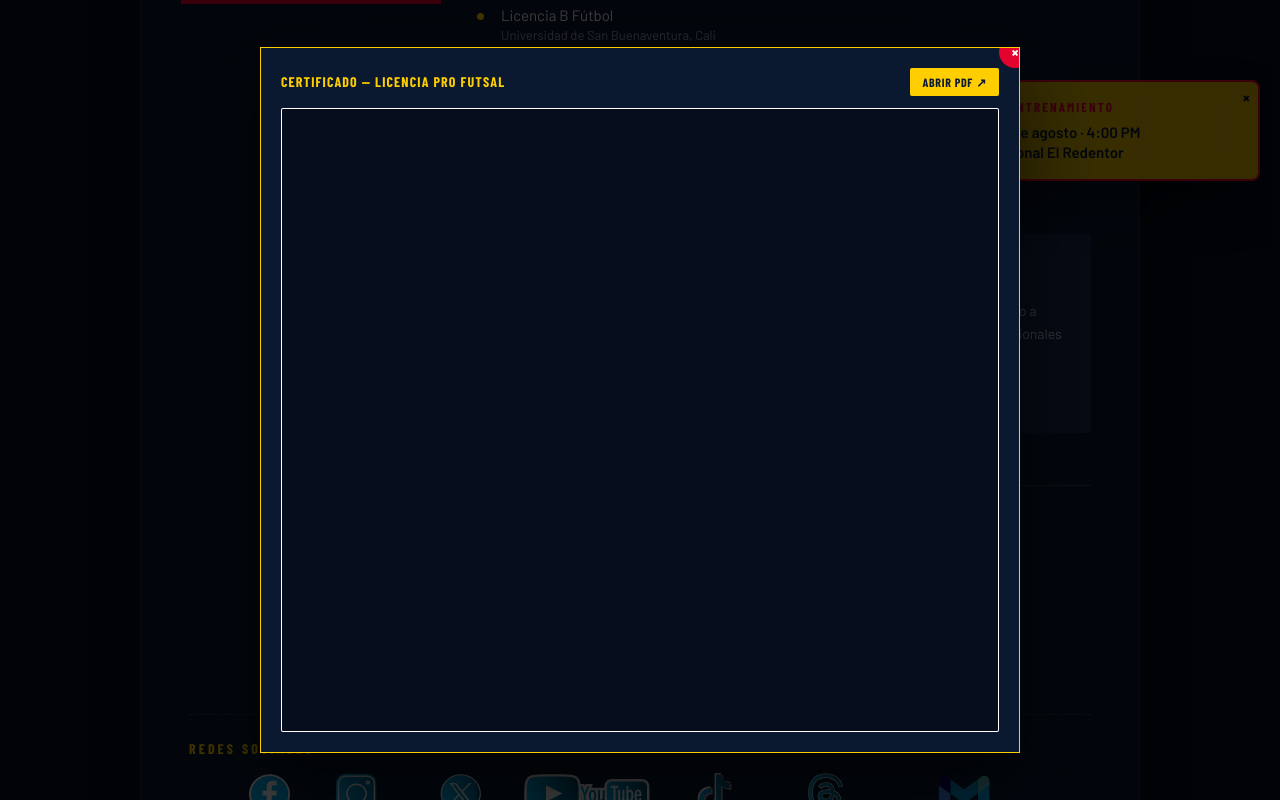
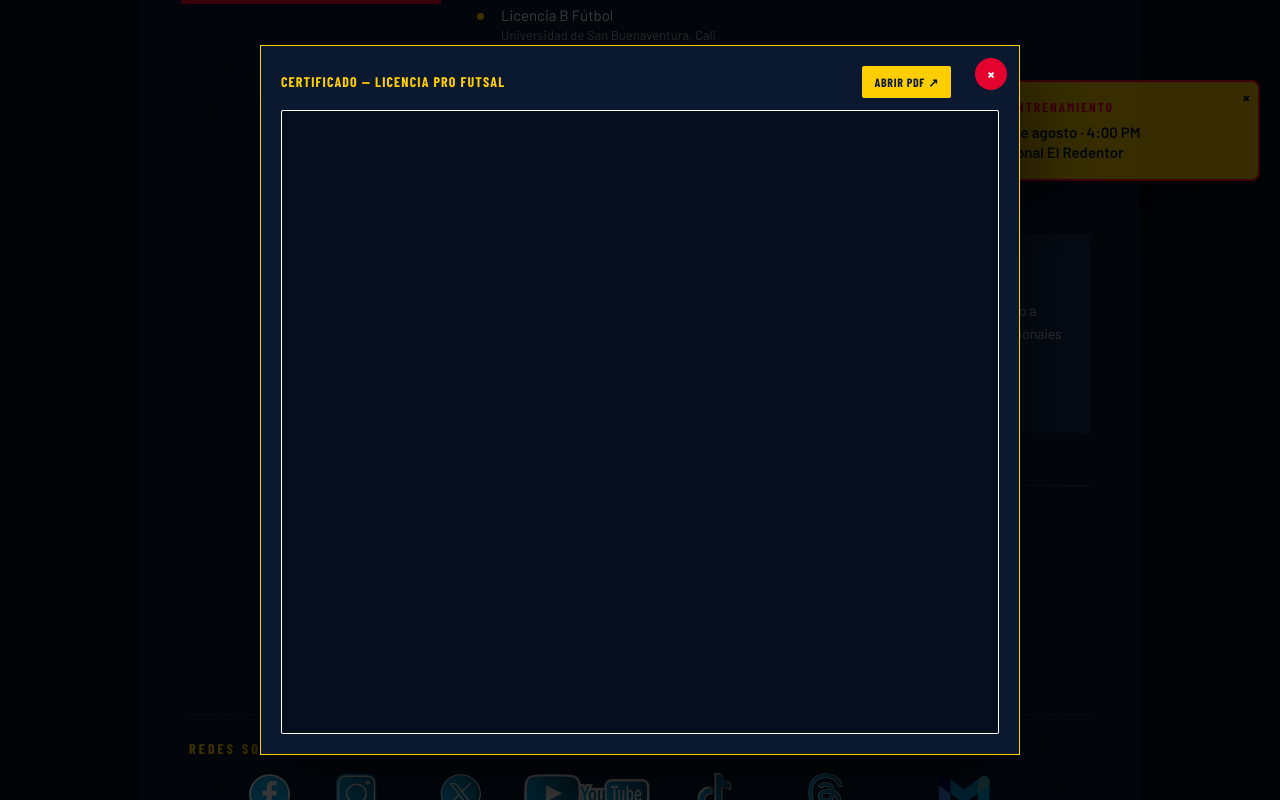
Before and after one commit to YOUNGDANY11/LANDING_GIOVANNI, a React (Vite) app: page / in a window 1280 px wide. Both pictures are taken after a click on the button "MÁS INFORMACIÓN". Shown: the part 654-1454 px from the top of the page. Built offline with nearby package versions, Linux system fonts and the light colour scheme.

Commit message:
Finalizacion modificaciones modales

```diff
--- a/src/App.jsx
+++ b/src/App.jsx
@@ -234,39 +234,50 @@ function SocialLinks({ links }) {
 }
 // Modal simple para mostrar el certificado (PDF) de una licencia
 function CertModal({ open, onClose, pdf, title }) {
+  useEffect(() => {
+    if (!open) return;
+
+    const handleEsc = (e) => {
+      if (e.key === "Escape") onClose();
+    };
+
+    window.addEventListener("keydown", handleEsc);
+    return () => window.removeEventListener("keydown", handleEsc);
+  }, [open, onClose]);
+
   if (!open) return null;
   return (
     <div
-      className="fixed inset-0 z-50 flex items-center justify-center bg-black/75 px-4"
+      className="fixed inset-0 z-50 flex items-end sm:items-center justify-center bg-black/75 px-0 sm:px-4"
       onClick={onClose}
     >
       <div
-        className="relative max-w-[760px] w-full bg-navy border border-gold shadow-[0_30px_70px_rgba(0,0,0,0.6)] overflow-hidden"
+        className="relative w-full sm:max-w-[760px] bg-navy border border-gold shadow-[0_30px_70px_rgba(0,0,0,0.6)] overflow-hidden rounded-t-lg sm:rounded-none max-h-[100dvh]"
         onClick={(e) => e.stopPropagation()}
       >
         <button
           type="button"
           onClick={onClose}
           aria-label="Cerrar"
-          className="absolute -top-3 -right-3 w-8 h-8 rounded-full bg-crimson text-white font-bold flex items-center justify-center hover:opacity-85 transition-opacity"
+          className="absolute top-2 right-2 sm:top-3 sm:right-3 w-8 h-8 rounded-full bg-crimson text-white font-bold flex items-center justify-center hover:opacity-85 transition-opacity z-10"
         >
           ×
         </button>
-        <div className="p-4 sm:p-5">
-          <div className="flex items-center justify-between flex-wrap gap-2 mb-3">
-            <p className="font-condensed font-bold text-gold uppercase text-sm tracking-[0.08em] m-0">
+        <div className="p-3 sm:p-5">
+          <div className="flex flex-col sm:flex-row sm:items-center sm:justify-between gap-2 mb-3 pr-10 sm:pr-12">
+            <p className="font-condensed font-bold text-gold uppercase text-xs sm:text-sm tracking-[0.08em] m-0">
               {title}
             </p>
             <a
               href={pdf}
               target="_blank"
               rel="noopener noreferrer"
-              className="font-condensed text-xs font-bold tracking-[0.06em] uppercase text-navy bg-gold px-3 py-1.5 rounded-sm no-underline hover:opacity-90 transition-opacity"
+              className="inline-flex items-center justify-center self-start sm:self-auto font-condensed text-xs font-bold tracking-[0.06em] uppercase text-navy bg-gold px-3 py-2 rounded-sm no-underline hover:opacity-90 transition-opacity"
             >
               Abrir PDF ↗
             </a>
           </div>
-          <div className="h-[78vh] min-h-[520px] max-h-[calc(100vh-9rem)] border border-white/10 bg-white overflow-hidden rounded-sm">
+          <div className="h-[calc(100dvh-8.5rem)] min-h-[320px] max-h-[calc(100dvh-8.5rem)] sm:h-[78vh] sm:min-h-[520px] sm:max-h-[calc(100dvh-9rem)] border border-white/10 bg-white overflow-hidden rounded-sm">
             <iframe
               src={pdf}
               title={title}
@@ -287,6 +298,17 @@ export default function App() {
   const active = LICENSES.find((l) => l.id === activeId);
   // Certificado asociado a la licencia actualmente seleccionada (si existe)
   const currentCert = active ? LICENSE_CERTS[active.id] : null;
+
+  useEffect(() => {
+    if (!activeCert) return;
+
+    const prevOverflow = document.body.style.overflow;
+    document.body.style.overflow = "hidden";
+
+    return () => {
+      document.body.style.overflow = prevOverflow;
+    };
+  }, [activeCert]);
 
   return (
     <div className="min-h-screen w-full bg-[#060d1c] flex justify-center px-2 py-6 sm:px-4 sm:py-8 font-sans">
```
